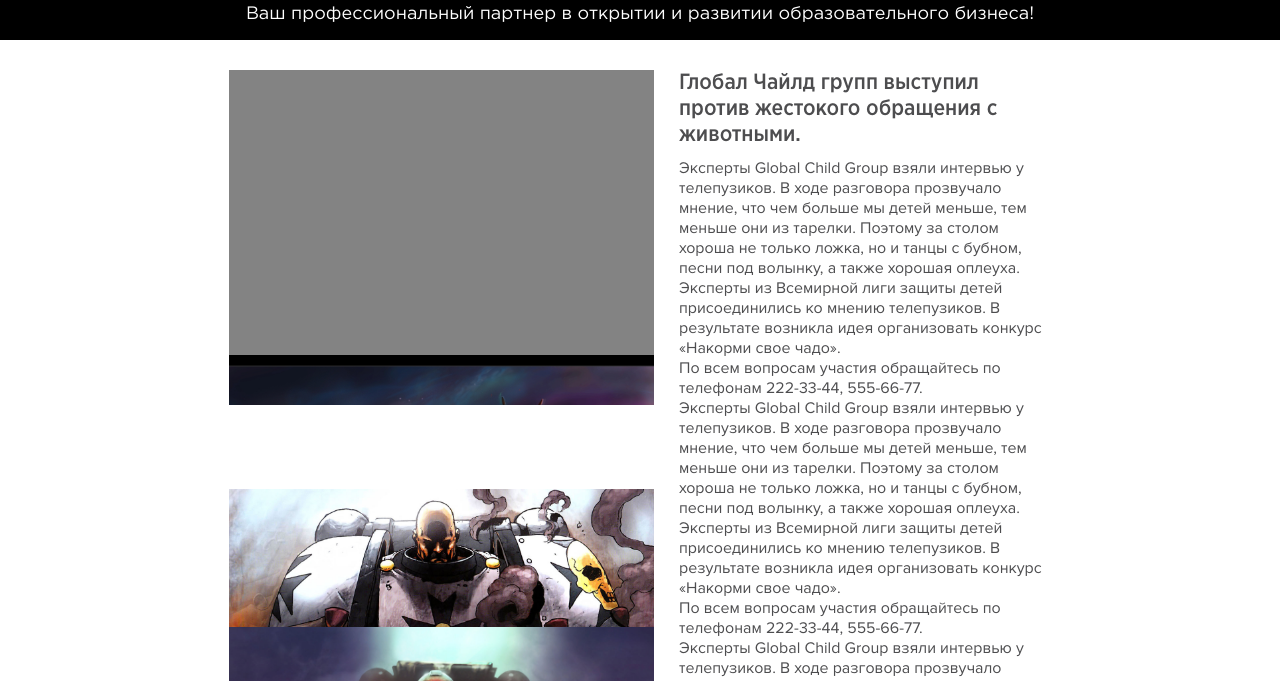
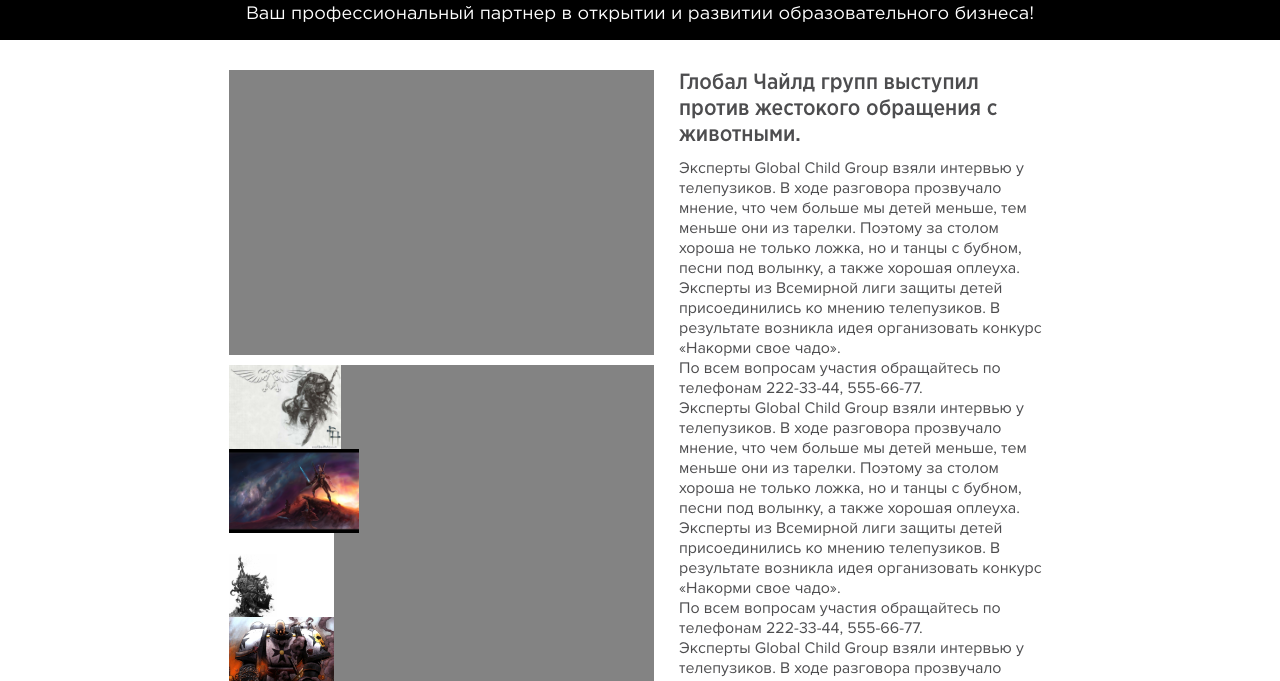
Before and after one commit to sheep-fish-vert/blog, a website: page src/blog-page.html in a window 1280 px wide. Shown: the part 119-800 px from the top of the page. Drawn offline with nearby package versions, Linux system fonts and the light colour scheme; files that its build step writes are made by us from their sources.

Commit message:
blog fix

```diff
--- a/src/sass/style_basic.scss
+++ b/src/sass/style_basic.scss
@@ -15,7 +15,7 @@
 *,*:before, *:after{box-sizing:border-box;outline:none;}
 html{height:100%;}
 body{min-height:100%;width:100%;min-width:320px;font-family:'Gotham Pro', arial, sans-serif;background:#fff;color:#3d3d3d;position:relative;font-size: 16px;line-height: 1;}
-img{vertical-align:bottom;border:0;max-width:100%;}
+img{vertical-align:bottom;border:0;max-width:100%;max-height: 100%;}
 
 /* /base styles */
 
```
